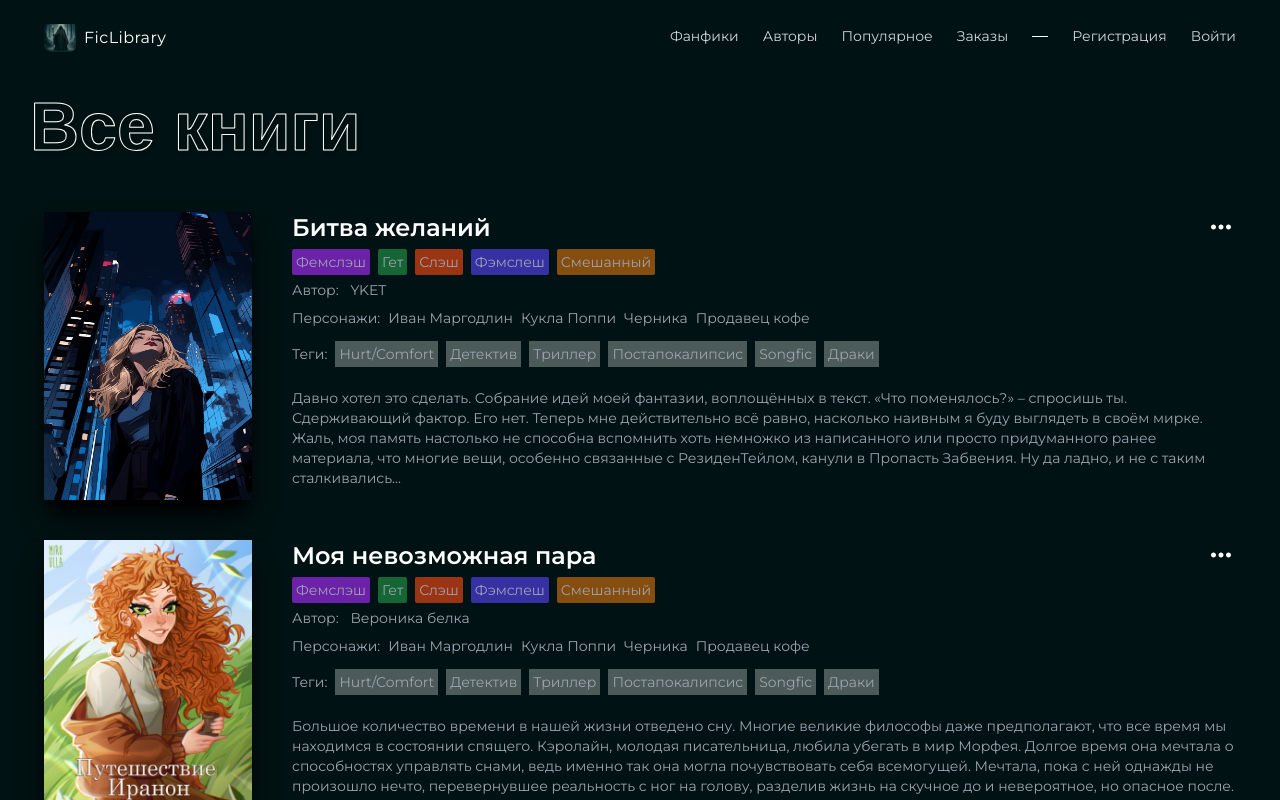
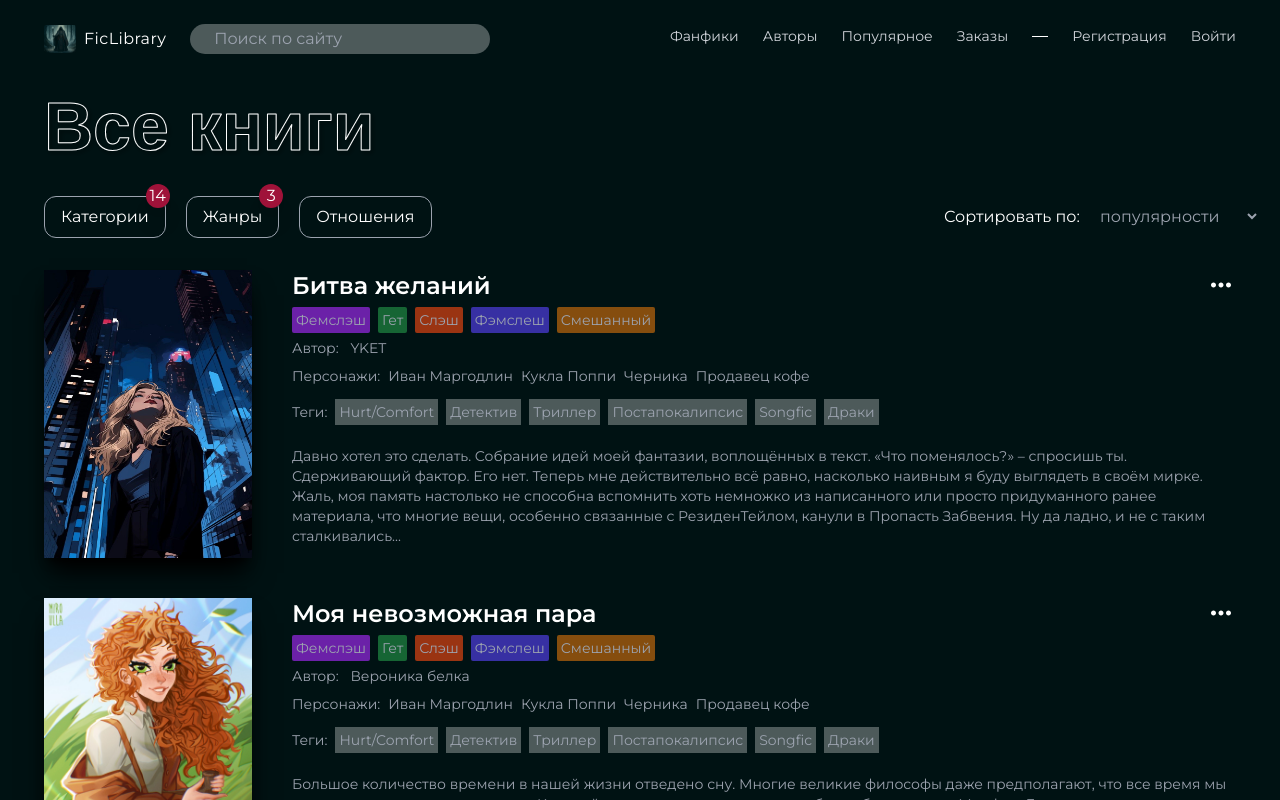
Before and after one commit to denniztr/poetry-blog, a Next.js app: page /fanfiction in a window 1280 px wide. Shown: the top 800 px of the page. Built offline with nearby package versions, Linux system fonts and the light colour scheme.

Commit message:
ui of popup component

```diff
--- a/app/(routes)/fanfiction/layout.tsx
+++ b/app/(routes)/fanfiction/layout.tsx
@@ -1,7 +1,10 @@
+import SectionTitle from '@/app/components/SectionTitle';
+
 export default function Layout({ children }: { children: React.ReactNode }) {
 
   return (
-    <section className='max-w-[1240px] m-auto relative top-20'>
+    <section className='max-w-[1240px] m-auto px-6 relative top-20'>
+      <SectionTitle>Все книги</SectionTitle>
       {children}
     </section>
 
--- a/app/(routes)/fanfiction/page.tsx
+++ b/app/(routes)/fanfiction/page.tsx
@@ -1,12 +1,16 @@
-import SectionTitle from '@/app/components/SectionTitle';
+import Link from 'next/link';
+import Selector from '@/app/components/Selector';
+
+import SelectContainer from '@/app/components/SelectContainer';
 import FanFictionCardsContainer from '@/app/components/FanFictionCardsContainer';
+
 
 export default function Home() {
   return (
-    <main className='text-white'>
-      <SectionTitle>Все книги</SectionTitle>
-      <section className='h-full'>
-        <FanFictionCardsContainer />
+    <main className="text-white">
+      <Selector />
+      <section>
+      <FanFictionCardsContainer />
       </section>
     </main>
   );
--- a/app/components/FanFictionCardsContainer.tsx
+++ b/app/components/FanFictionCardsContainer.tsx
@@ -2,7 +2,7 @@ import FanFictionCard from './ui/fanFictionCard';
 
 export default function FanFictionCardsContainer() {
   return (
-    <section className="space-y-10 py-8 px-6">
+    <section className="space-y-10 py-8">
       <FanFictionCard
         src="/album1.jpg"
         title="Битва желаний"
--- a/app/components/Header.tsx
+++ b/app/components/Header.tsx
@@ -1,9 +1,16 @@
+'use client';
+
+import { usePathname } from 'next/navigation';
 import Link from 'next/link';
 import Image from 'next/image';
 
+import SearchQuery from './SearchQuery';
+
 export default function Header() {
+  const pathname = usePathname();
+
   return (
-    <section className='w-full absolute z-20'>
+    <section className="w-full absolute z-20">
       <header className="max-w-[1240px] m-auto p-6 flex justify-between">
         <div className="flex items-center gap-2">
           <div className="h-7 w-8 relative opacity-70">
@@ -17,6 +24,26 @@ export default function Header() {
           <Link href="/" className="text-white tracking-wide">
             FicLibrary
           </Link>
+          {pathname !== '/' && (
+            <SearchQuery
+              className="
+                      w-[300px]
+                      bg-white
+                      bg-opacity-30
+                      rounded-2xl
+                      ml-4
+                      py-[3px]
+                      px-6
+                      outline-none
+                      transition-all
+                      duration-300
+                      focus:bg-opacity-60
+                      focus:shadow-md
+                      text-black
+                      text-semibold
+                      "
+            />
+          )}
         </div>
         <nav className="hidden md:block">
           <ul className="text-gray-300 flex space-x-6 items-center font-normal">
@@ -72,6 +99,6 @@ export default function Header() {
           </ul>
         </nav>
       </header>
-      </section>
+    </section>
   );
 }
--- a/app/components/SectionTitle.tsx
+++ b/app/components/SectionTitle.tsx
@@ -14,7 +14,7 @@ const SectionTitle: React.FC<SectionTitleProps> = ({ children }) => {
 
 
       <text
-        x="10"
+        x="0"
         y="70"
         fontFamily="Arial"
         fontSize="68"
--- /dev/null
+++ b/app/components/SelectContainer.tsx
@@ -0,0 +1,51 @@
+'use client'
+
+import { SelectLabel, SelectOption } from '@/app/components/ui/selectTest';
+
+import genres from '../mockdata/genres';
+import relations from '../mockdata/relation';
+import categories from '../mockdata/categories';
+
+
+export default function SelectContainer() {
+  return (
+    <>
+    <section className="flex flex-wrap justify-between py-6">
+      <form>
+        <SelectLabel className="pr-3">Сортировать по:</SelectLabel>
+        <select className="bg-transparent text-gray-400 cursor-pointer border-xl focus:outline-none">
+          <SelectOption value="popularity">популярности</SelectOption>
+          <SelectOption value="date">дате добавления</SelectOption>
+        </select>
+      </form>
+      <form>
+        <SelectLabel className="pr-3">Отношения:</SelectLabel>
+        <select className="bg-transparent text-gray-400 cursor-pointer border-xl focus:outline-none">
+        {relations.map((relation, index) => (
+            <SelectOption key={index}> {relation.label} </SelectOption>
+          ))}
+        </select>
+      </form>
+      <form>
+        <SelectLabel className="pr-3">Жанры:</SelectLabel>
+        <select className="bg-transparent text-gray-400 cursor-pointer border-xl focus:outline-none">
+          {genres.map((genre, index) => (
+            <SelectOption key={index}> {genre.label} </SelectOption>
+          ))}
+        </select>
+      </form>
+      <form>
+        <SelectLabel className="pr-3">Категории:</SelectLabel>
+        <select className="bg-transparent text-gray-400 cursor-pointer border-xl focus:outline-none">
+        {categories.map((category, index) => (
+            <SelectOption key={index}> {category.label} </SelectOption>
+          ))}
+        </select>
+      </form>
+    </section>
+    <section className='text-sm'>
+      Выбранные категории
+    </section>
+    </>
+  );
+}
--- /dev/null
+++ b/app/components/Selector.tsx
@@ -0,0 +1,9 @@
+import { SelectorItem } from "./ui/select"
+
+export default function Selector() {
+  return (
+    <section className="flex gap-5 items-center mt-4">
+      <SelectorItem />
+    </section>
+  )
+}
--- /dev/null
+++ b/app/components/SortingPopUp.tsx
@@ -0,0 +1,20 @@
+
+export default function SortingPopUp() {
+  return (
+    <div className="fixed mt-5 p-4 bg-gray-300/95 rounded-md shadow-2xl z-10 border border-gray-400">
+      <ul className="space-y-3 text-gray-800">
+        <li>
+          <button className="hover:underline">Короткий текст</button>
+        </li>
+        <li>
+          <button className="hover:underline">
+          Текст подлиннее
+          </button>
+        </li>
+        <li>
+          <button className="hover:underline">Текст ещё длиннее чем предыдущие</button>
+        </li>
+      </ul>
+    </div>
+  )
+}
--- /dev/null
+++ b/app/components/ui/select.tsx
@@ -0,0 +1,102 @@
+'use client';
+
+import { useState, useEffect, useRef } from 'react';
+import SortingPopUp from '@/app/components/SortingPopUp';
+
+import clsx from 'clsx';
+
+
+export const SelectorItem = () => {
+  const [isOpen, setIsOpen] = useState<string | null>(null);
+  const [isButtonActive, setIsButtonActive] = useState<string | null>(null);
+
+  const categoryRef = useRef<HTMLDivElement | null>(null);
+  const genreRef = useRef<HTMLDivElement | null>(null);
+  const relationRef = useRef<HTMLDivElement | null>(null);
+
+  const togglePopup = (popupType: string) => {
+    setIsOpen(isOpen === popupType ? null : popupType);
+    setIsButtonActive(isButtonActive === popupType ? null : popupType);
+  }
+
+  const handleClickOutside = (event: globalThis.MouseEvent) => {
+    if (isOpen === 'category' && categoryRef.current && !categoryRef.current.contains(event.target as Node)) {
+      setIsOpen(null);
+      setIsButtonActive(null);
+    }
+
+    if (isOpen === 'genre' && genreRef.current && !genreRef.current.contains(event.target as Node)) {
+      setIsOpen(null);
+      setIsButtonActive(null);
+    }
+
+    if (isOpen === 'relation' && genreRef.current && !genreRef.current.contains(event.target as Node)) {
+      setIsOpen(null);
+      setIsButtonActive(null);
+    }
+  }
+
+  useEffect(() => {
+    document.addEventListener('mousedown', handleClickOutside);
+
+    return () => document.removeEventListener('mousedown', handleClickOutside);
+  }, [isOpen])
+
+
+  return (
+    <>
+      <div className="relative" ref={categoryRef}>
+        <button
+          onClick={() => togglePopup('category')}
+          className={clsx(`py-2 px-4 border border-gray-400 rounded-xl transition-all duration-300 hover:bg-gray-400/40`,
+            isButtonActive === 'category' && 'bg-gray-400/40'
+          )}
+        >
+          Категории
+        </button>
+        <div className="absolute inline-block h-6 w-6 bg-rose-800 shadow-xl rounded-full -top-3 -right-1 cursor-pointer transition-all duration-300 hover:bg-rose-700">
+          <span className="text-white absolute top-1/2 left-1/2 -translate-x-1/2 -translate-y-1/2">
+            14
+          </span>
+        </div>
+        {isOpen === 'category' && <SortingPopUp />}
+      </div>
+
+      <div className="relative" ref={genreRef}>
+        <button
+          onClick={() => togglePopup('genre')}
+          className={clsx(`py-2 px-4 border border-gray-400 rounded-xl transition-all duration-300 hover:bg-gray-400/40`,
+          isButtonActive === 'genre' && 'bg-gray-400/40'
+        )}
+        >
+          Жанры
+        </button>
+        <div className="absolute inline-block h-6 w-6 bg-rose-800 shadow-xl rounded-full -top-3 -right-1 cursor-pointer transition-all duration-300 hover:bg-rose-700">
+          <span className="text-white absolute top-1/2 left-1/2 -translate-x-1/2 -translate-y-1/2">
+            3
+          </span>
+        </div>
+        {isOpen === 'genre' && <SortingPopUp />}
+      </div>
+
+      <div className="relative" ref={relationRef}>
+        <button
+          onClick={() => togglePopup('relation')}
+          className={clsx(`py-2 px-4 border border-gray-400 rounded-xl transition-all duration-300 hover:bg-gray-400/40`,
+          isButtonActive === 'relation' && 'bg-gray-400/40'
+        )}
+        >
+          Отношения
+        </button>
+        {isOpen === 'relation' && <SortingPopUp />}
+      </div>
+        <form className='absolute right-0 space-x-3'>
+          <label htmlFor="" >Сортировать по: </label>
+          <select className='bg-transparent cursor-pointer text-gray-400'>
+            <option value="popularity">популярности</option>
+            <option value="date">дате публикации</option>
+          </select>
+        </form>
+    </>
+  );
+};
--- /dev/null
+++ b/app/components/ui/selectTest.tsx
@@ -0,0 +1,18 @@
+'use client'
+
+import React, { OptionHTMLAttributes, LabelHTMLAttributes } from "react";
+
+interface OptionProps extends OptionHTMLAttributes<HTMLOptionElement> {}
+
+interface LabelProps extends LabelHTMLAttributes<HTMLLabelElement> {}
+
+
+const SelectLabel: React.FC<LabelProps> = ({ children, className }) => (
+  <label className={className}>{children}</label>
+);
+
+const SelectOption: React.FC<OptionProps> = ({ children, className }) => (
+  <option className={className}>{children}</option>
+);
+
+export { SelectLabel, SelectOption };
--- a/app/mockdata/relation.ts
+++ b/app/mockdata/relation.ts
@@ -19,10 +19,6 @@ const relations = [
     label: 'Смешанные',
     caption: 'Фанфики, в которых представлены различные виды отношений, например, гет и слэш в одной истории, или несколько сюжетных линий с разными отношениями.',
   },
-  {
-    label: 'Другие виды отношений',
-    caption: 'Эта категория может включать в себя отношения, которые не попадают в другие определения, например, платонические дружеские отношения, отношения между родителями и детьми, наставничество и т.п.',
-  },
 ];
 
 export default relations;
```
